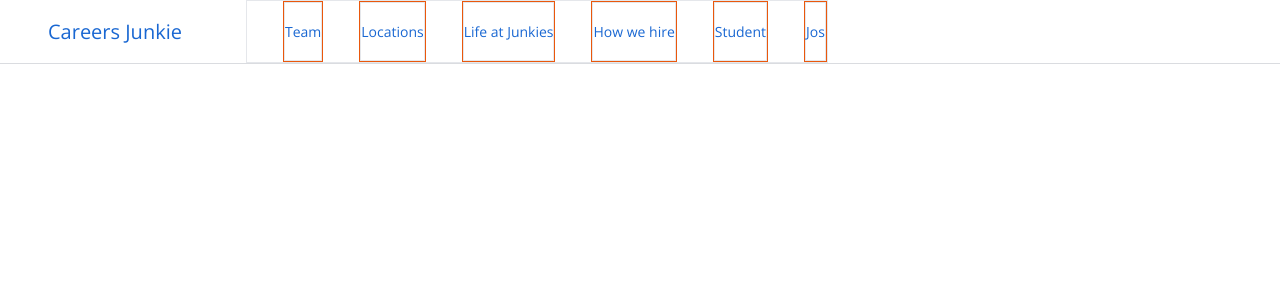
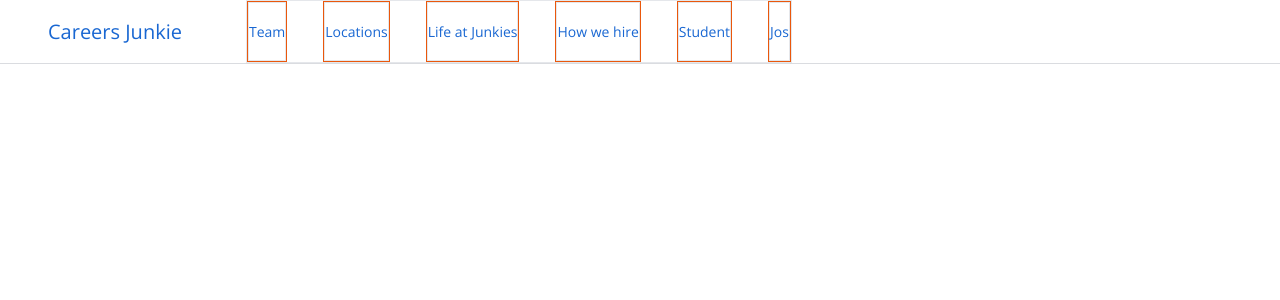
Before and after one commit to danielerat/GoogleCareers_Clone, a Vue app: page / in a window 1280 px wide. Shown: the top 300 px of the page. Built offline with nearby package versions, Linux system fonts and the light colour scheme.

Commit message:
Addin the first keyword in the varient object this simply represent the :first-child html property

```diff
--- a/src/components/MainNav.vue
+++ b/src/components/MainNav.vue
@@ -12,7 +12,7 @@
             <li
               v-for="item in menuItems"
               :key="item"
-              class="flex border h-full border-orange-600 ml-9"
+              class="flex border h-full border-orange-600 ml-9 first:ml-0"
             >
               <a href="" class="flex items-center border">{{ item }}</a>
             </li>
--- a/tailwind.config.js
+++ b/tailwind.config.js
@@ -15,5 +15,8 @@ module.exports = {
       },
     },
   },
+  variants: {
+    margin: ["first"],
+  },
   plugins: [],
 };
```
